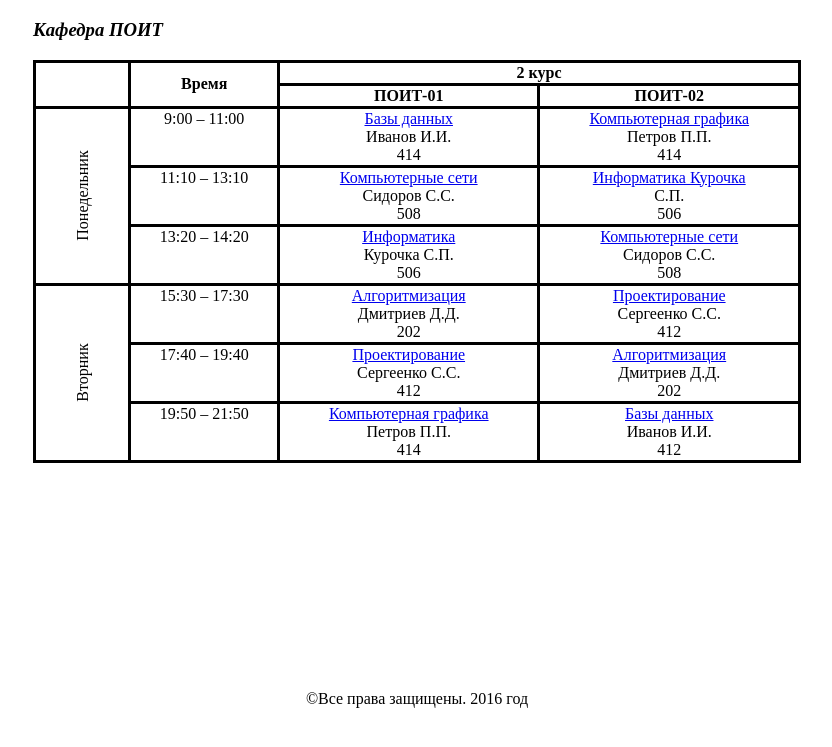
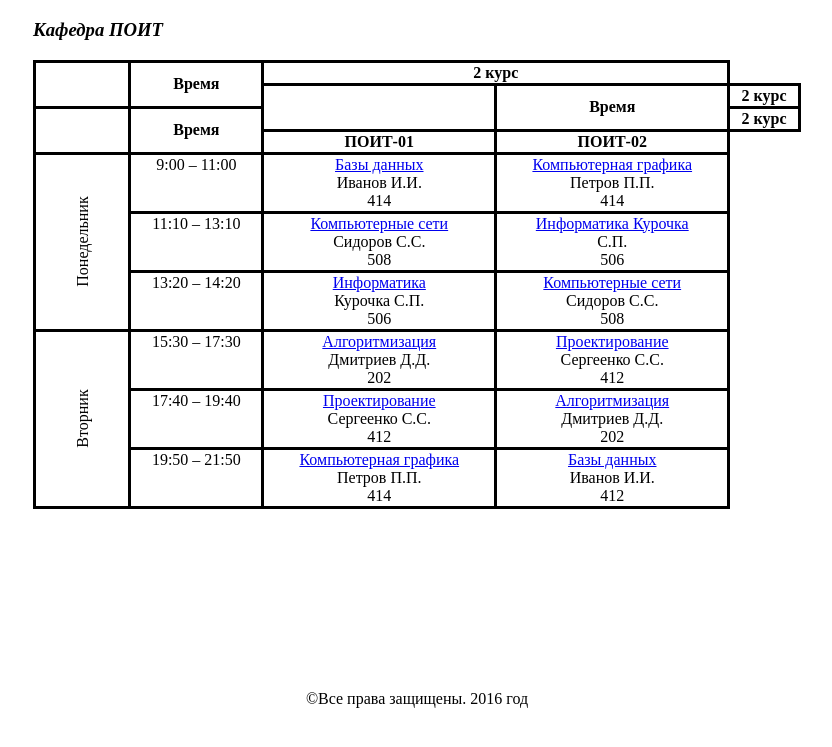
Before and after one commit to alekseiTar/htmlTestProject, a plain HTML site: page index.html in a window 1280 px wide. Shown: the part 61-808 px from the top of the page, without its empty margins (223-1055 px from the left). Drawn offline with Linux system fonts and the light colour scheme.

Commit message:
change table

```diff
--- a/index.html
+++ b/index.html
@@ -12,6 +12,16 @@
             <h1>Расписание занятий <b>с 04/01/2017</b></h1>
             <h3><i>Кафедра ПОИТ</i></h3>
             <table>
+                <tr>
+                    <th rowspan="2"></th>
+                    <th rowspan="2">Время</th>
+                    <th colspan="2">2 курс</th>
+                </tr>
+                <tr>
+                    <th rowspan="2"></th>
+                    <th rowspan="2">Время</th>
+                    <th colspan="2">2 курс</th>
+                </tr>
                 <tr>
                     <th rowspan="2"></th>
                     <th rowspan="2">Время</th>
```
